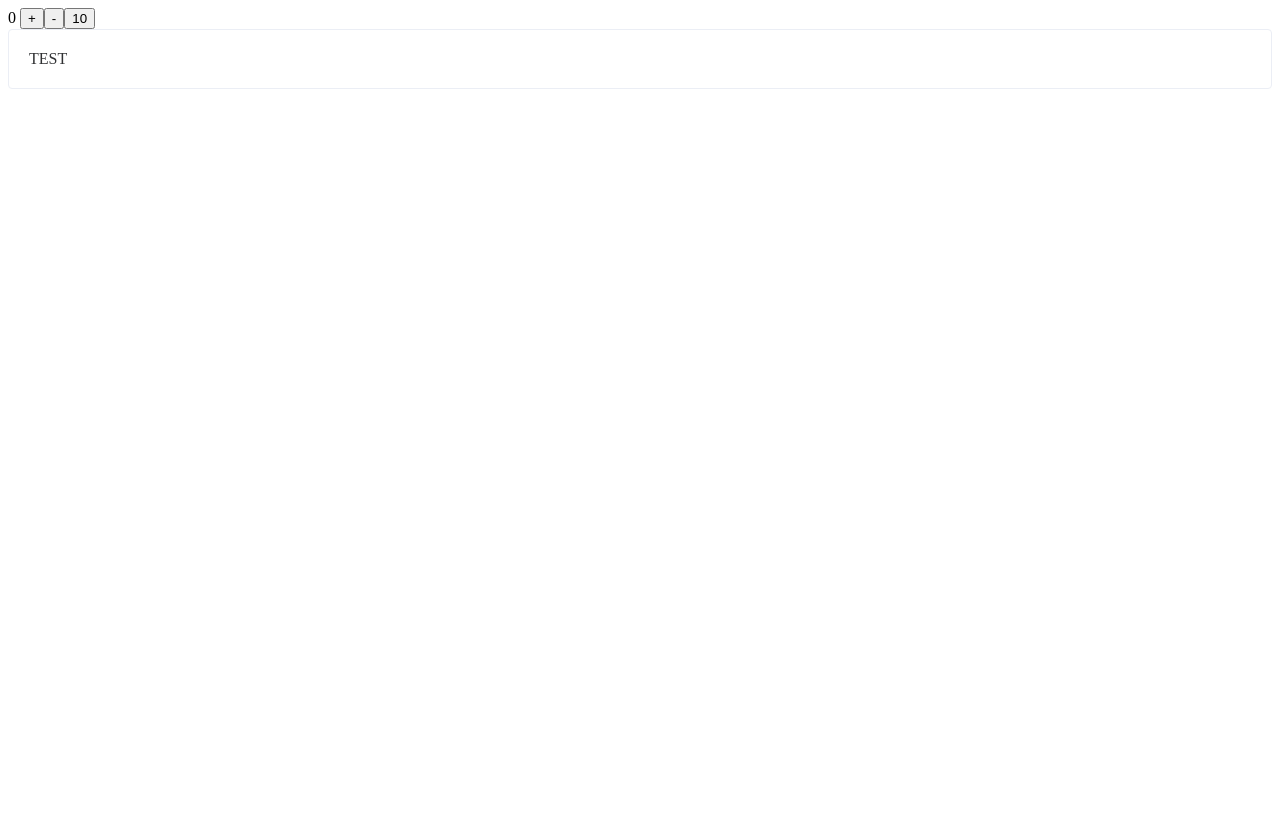
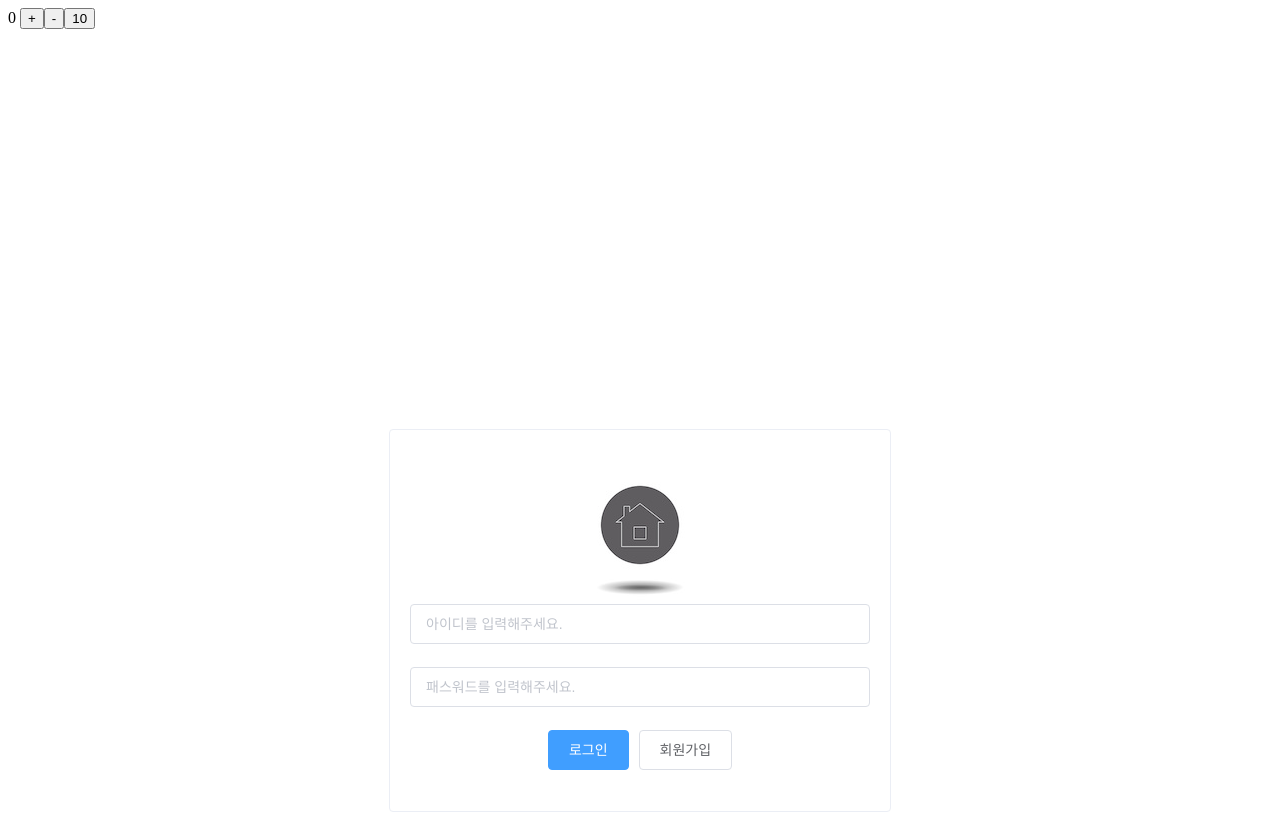
Before and after one commit to kiomnd2/vue-spriung, a Vue app in the folder client/: page / in a window 1280 px wide. Before the commit the page ends 800 px from the top, so only its background shows below. Built offline with nearby package versions, Linux system fonts and the light colour scheme.

Commit message:
로그인 화면 ui 작성

```diff
--- a/client/package.json
+++ b/client/package.json
@@ -8,6 +8,7 @@
     "lint": "vue-cli-service lint"
   },
   "dependencies": {
+    "axios": "^0.19.2",
     "core-js": "^3.6.4",
     "element-ui": "^2.13.0",
     "vue": "^2.6.11",
--- /dev/null
+++ b/client/src/api/login.api.js
@@ -0,0 +1,11 @@
+import axios from 'axios';
+
+//로그인 수행
+const executeLogin = (form) => {
+  //id : password
+  axios.post('/api/login',  form ).then(res =>{
+    console.log(res);
+  });
+};
+
+export default { executeLogin };
--- a/client/src/components/Login.vue
+++ b/client/src/components/Login.vue
@@ -1,9 +1,32 @@
 <template>
-    <div>
+  <div class="top">
     <el-row>
-            <el-col :span="24">
-                <el-card shadow="false">
-                    TEST
+      <el-col class="login_top">
+        <el-card class="login_main" shadow="false">
+          <el-image :src="img_src" />
+          <el-form
+            :label-position="labelPosition"
+            label-width="100px"
+            :model="form"
+          >
+            <el-form-item>
+              <el-input
+                placeholder="아이디를 입력해주세요."
+                v-model="form.id"
+              ></el-input>
+            </el-form-item>
+            <el-form-item>
+              <el-input
+                type="password"
+                placeholder="패스워드를 입력해주세요."
+                v-model="form.password"
+              ></el-input>
+            </el-form-item>
+            <el-form-item>
+              <el-button type="primary" @submit="btn_login">로그인</el-button>
+              <el-button type="">회원가입</el-button>
+            </el-form-item>
+          </el-form>
         </el-card>
       </el-col>
     </el-row>
@@ -11,11 +34,42 @@
 </template>
 
 <script>
+import { executeLogin } from '../api/login.api';
+
 export default {
-    name: 'Login'
+  name: 'Login',
+  data() {
+    return {
+      labelPosition: 'top',
+      img_src: 'logo.jpg',
+      form: {
+        id: '',
+        password: '',
+      },
+    };
+  },
+  methods: {
+    btn_login() {
+      //검증
+      executeLogin(this.form);
+    },
+  },
 };
 </script>
 
 <style scoped>
+.top {
+  margin-top: 400px;
+}
 
+.login_top {
+  text-align: center;
+  display: inline-block;
+}
+
+.login_main {
+  display: inline-block;
+  height: 381px;
+  width: 500px;
+}
 </style>
```
Also changed, not shown: client/public/logo.jpg (added), 1 other file (tests, documents, lock files or other folders). Lines whose indentation alone changed are shown as unchanged.
